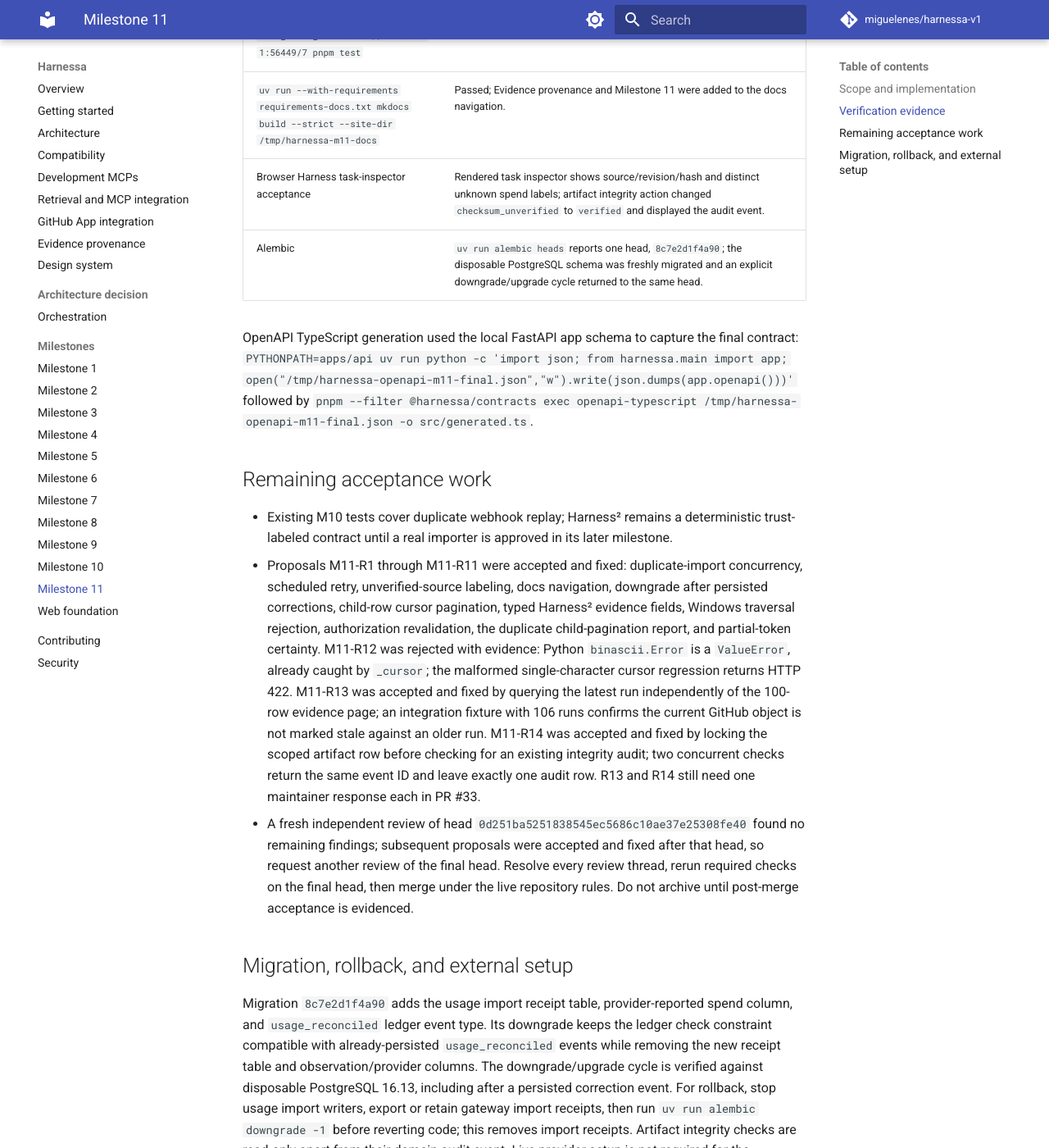
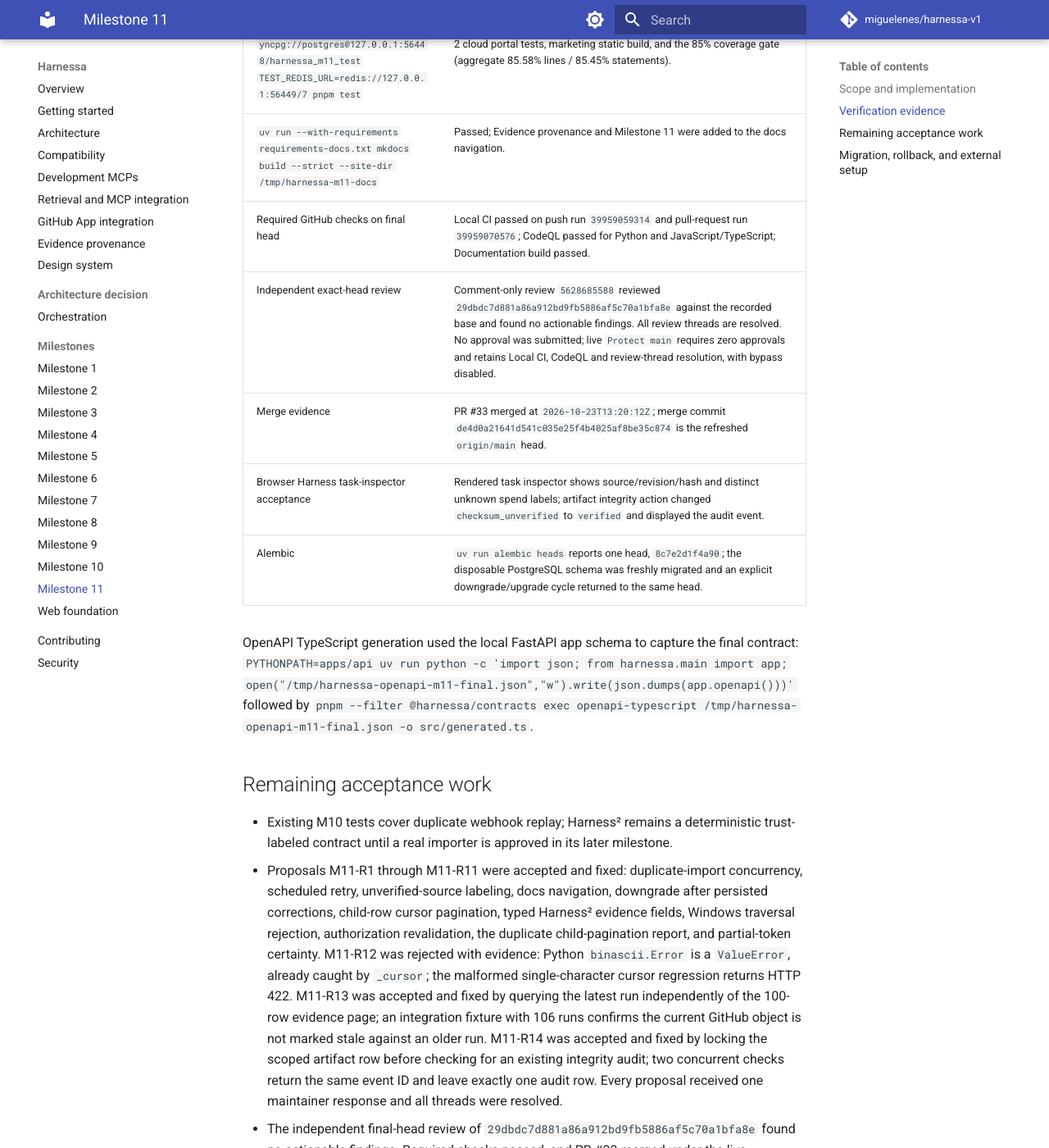
Before and after one commit to miguelenes/harnessa-v1, an MkDocs documentation site: the page built from docs/milestones/11.md, in a window 1280 px wide and 1400 px high, scrolled down 1464 px. Shown: the whole window at 82% size. Built offline with MkDocs 1.6.1 and Material for MkDocs 9.7.7, drawn with Linux system fonts in a browser that asks for light colours; comment, search, counter and statistics services are not loaded; some of the changed text lies outside the part shown.

Commit message:
docs: archive completed milestone 11 prompt

```diff
--- a/docs/milestones/11.md
+++ b/docs/milestones/11.md
@@ -1,6 +1,6 @@
 # Milestone 11 — Evidence provenance
 
-**State: implementation complete; final-head review and merge pending.** Prompt 11 remains active and M12 has not started.
+**State: complete and merged.** Implementation PR [#33](https://github.com/miguelenes/harnessa-v1/pull/33) was reviewed at head `29dbdc7d881a86a912bd9fb5886af5c70a1bfa8e` against `main` at `233678767bed6dde7deb10b30eb547c0509dfd31` and merged as `de4d0a21641d541c035e25f4b4025af8be35c874`.
 
 ## Scope and implementation
 
@@ -19,6 +19,9 @@
 | `PYTHONPATH=apps/api UV_OFFLINE=1 uv run --offline pytest -q tests/test_evidence_plane.py` | 6 passed. Includes malformed cursor handling and POSIX/Windows traversal rejection for Harness² fixture paths. |
 | `TEST_DATABASE_URL=postgresql+asyncpg://postgres@127.0.0.1:56448/harnessa_m11_test TEST_REDIS_URL=redis://127.0.0.1:56449/7 pnpm test` | Passed: 254 unit tests (one skipped), 65 integration tests, 29 web tests, 2 cloud portal tests, marketing static build, and the 85% coverage gate (aggregate 85.58% lines / 85.45% statements). |
 | `uv run --with-requirements requirements-docs.txt mkdocs build --strict --site-dir /tmp/harnessa-m11-docs` | Passed; Evidence provenance and Milestone 11 were added to the docs navigation. |
+| Required GitHub checks on final head | Local CI passed on push run `39959059314` and pull-request run `39959070576`; CodeQL passed for Python and JavaScript/TypeScript; Documentation build passed. |
+| Independent exact-head review | Comment-only review `5628685588` reviewed `29dbdc7d881a86a912bd9fb5886af5c70a1bfa8e` against the recorded base and found no actionable findings. All review threads are resolved. No approval was submitted; live `Protect main` requires zero approvals and retains Local CI, CodeQL and review-thread resolution, with bypass disabled. |
+| Merge evidence | PR #33 merged at `2026-10-23T13:20:12Z`; merge commit `de4d0a21641d541c035e25f4b4025af8be35c874` is the refreshed `origin/main` head. |
 | Browser Harness task-inspector acceptance | Rendered task inspector shows source/revision/hash and distinct unknown spend labels; artifact integrity action changed `checksum_unverified` to `verified` and displayed the audit event. |
 | Alembic | `uv run alembic heads` reports one head, `8c7e2d1f4a90`; the disposable PostgreSQL schema was freshly migrated and an explicit downgrade/upgrade cycle returned to the same head. |
 
@@ -27,8 +30,8 @@
 ## Remaining acceptance work
 
 - Existing M10 tests cover duplicate webhook replay; Harness² remains a deterministic trust-labeled contract until a real importer is approved in its later milestone.
-- Proposals M11-R1 through M11-R11 were accepted and fixed: duplicate-import concurrency, scheduled retry, unverified-source labeling, docs navigation, downgrade after persisted corrections, child-row cursor pagination, typed Harness² evidence fields, Windows traversal rejection, authorization revalidation, the duplicate child-pagination report, and partial-token certainty. M11-R12 was rejected with evidence: Python `binascii.Error` is a `ValueError`, already caught by `_cursor`; the malformed single-character cursor regression returns HTTP 422. M11-R13 was accepted and fixed by querying the latest run independently of the 100-row evidence page; an integration fixture with 106 runs confirms the current GitHub object is not marked stale against an older run. M11-R14 was accepted and fixed by locking the scoped artifact row before checking for an existing integrity audit; two concurrent checks return the same event ID and leave exactly one audit row. R13 and R14 still need one maintainer response each in PR #33.
-- A fresh independent review of head `0d251ba5251838545ec5686c10ae37e25308fe40` found no remaining findings; subsequent proposals were accepted and fixed after that head, so request another review of the final head. Resolve every review thread, rerun required checks on the final head, then merge under the live repository rules. Do not archive until post-merge acceptance is evidenced.
+- Proposals M11-R1 through M11-R11 were accepted and fixed: duplicate-import concurrency, scheduled retry, unverified-source labeling, docs navigation, downgrade after persisted corrections, child-row cursor pagination, typed Harness² evidence fields, Windows traversal rejection, authorization revalidation, the duplicate child-pagination report, and partial-token certainty. M11-R12 was rejected with evidence: Python `binascii.Error` is a `ValueError`, already caught by `_cursor`; the malformed single-character cursor regression returns HTTP 422. M11-R13 was accepted and fixed by querying the latest run independently of the 100-row evidence page; an integration fixture with 106 runs confirms the current GitHub object is not marked stale against an older run. M11-R14 was accepted and fixed by locking the scoped artifact row before checking for an existing integrity audit; two concurrent checks return the same event ID and leave exactly one audit row. Every proposal received one maintainer response and all threads were resolved.
+- The independent final-head review of `29dbdc7d881a86a912bd9fb5886af5c70a1bfa8e` found no actionable findings. Required checks passed, and PR #33 merged under the live repository rules. Prompt 11 is archived unchanged; M12 is the next active milestone.
 
 ## Migration, rollback, and external setup
 
```
Also changed, not shown: planning/README.md (+2 -2 lines), planning/archive/completed/11-evidence-plane.md (renamed from planning/prompts/11-evidence-plane.md).
